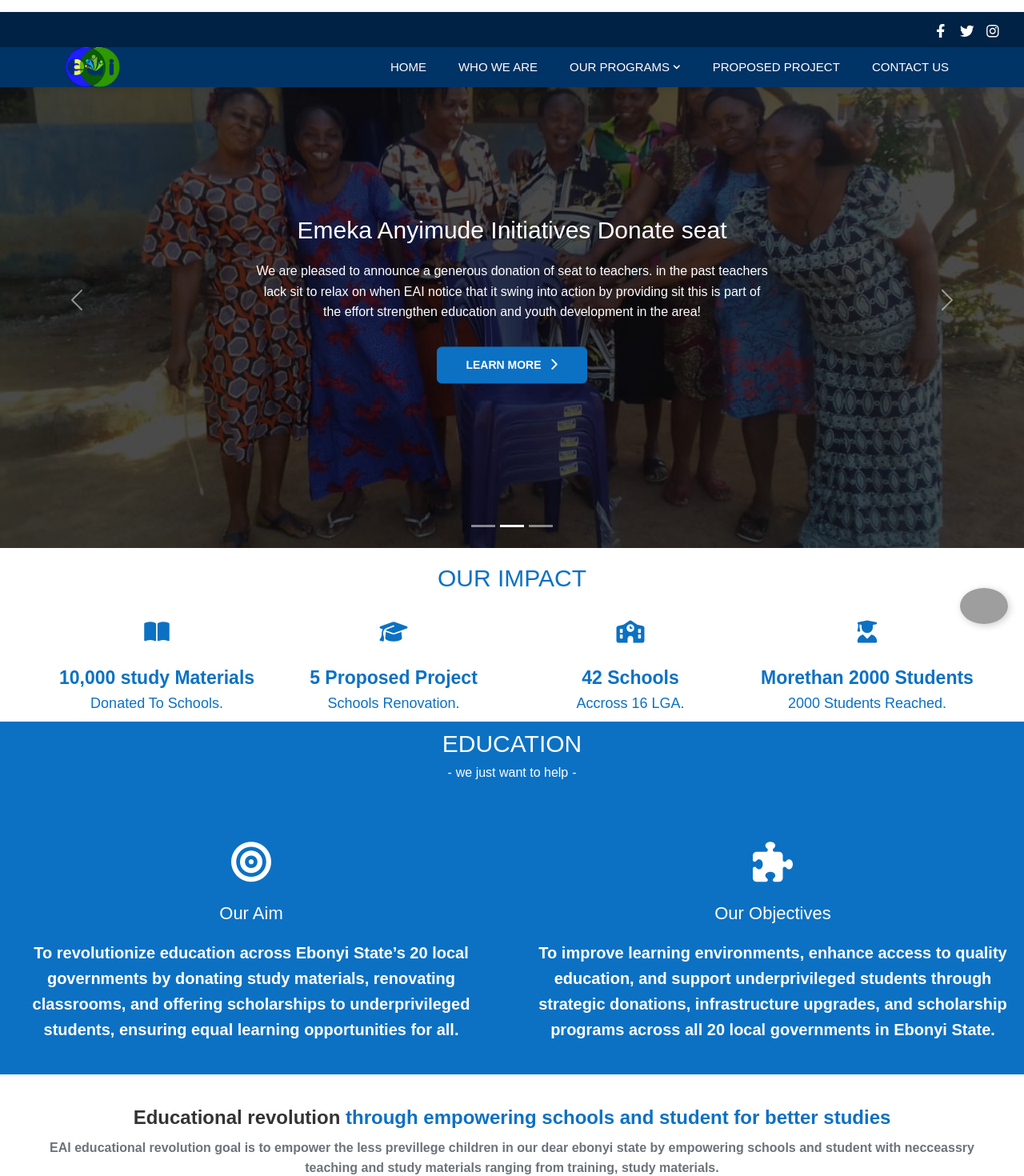
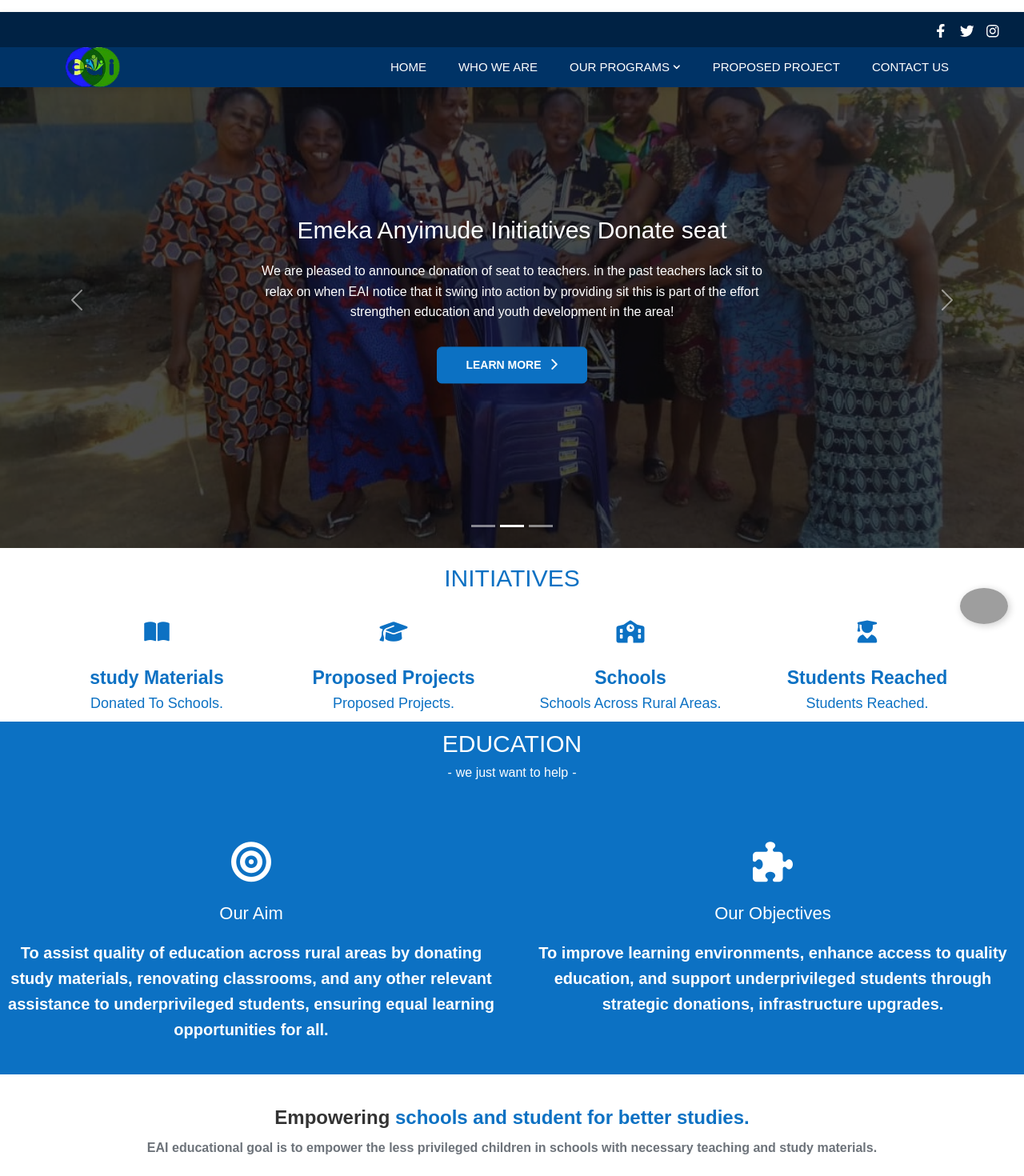
Before and after one commit to sanusijen/emeka, a React (Create React App) app: page / in a window 1280 px wide. Shown: the top 1470 px of the page at 80% size. Built offline with nearby package versions, Linux system fonts and the light colour scheme; grey boxes are pictures that could not be loaded; a web font is replaced by a local one.

Commit message:
Updated May page and internal links

```diff
--- a/src/components/footer.js
+++ b/src/components/footer.js
@@ -23,7 +23,7 @@
 
   return (
     <Container fluid>
-      <div className="copyright">&copy; 2025 Emeka Anyimude Initiatives. All Right Reserved.</div>
+      <div className="copyright">&copy; 2025 Emeka Anyimude Initiative. All Right Reserved.</div>
       <div className="socials">
         <ul>
           <li><a href="https://www.facebook.com"><i className="fab fa-facebook-f"></i></a></li>
--- a/src/components/hero.js
+++ b/src/components/hero.js
@@ -8,13 +8,13 @@
     id: 1,
     icon: 'fas fa-bullseye',
     title: 'Our Aim',
-    description: 'To revolutionize education across Ebonyi State’s 20 local governments by donating study materials, renovating classrooms, and offering scholarships to underprivileged students, ensuring equal learning opportunities for all.'
+    description: 'To assist quality of education across rural areas  by donating study materials, renovating classrooms, and any other relevant assistance to underprivileged students, ensuring equal learning opportunities for all.'
   },
   {
     id: 2,
     icon: 'fas fa-puzzle-piece',
     title: 'Our Objectives',
-    description: 'To improve learning environments, enhance access to quality education, and support underprivileged students through strategic donations, infrastructure upgrades, and scholarship programs across all 20 local governments in Ebonyi State.'
+    description: 'To improve learning environments, enhance access to quality education, and support underprivileged students through strategic donations, infrastructure upgrades.'
   },
 
 
@@ -25,22 +25,22 @@
     id: 1,
     image: require('../assets/images/ggs.jpg'),
     title: 'Emeka Anyimude Initiatives Donation to Government Girls Secondary School Ndulo  ',
-    description: 'We are pleased to announce a generous donation to Government Girls Secondary School Ndulo, Ndulo. This support will help provide essential learning materials, improve classroom facilities, and create a better learning environment for the pupils. The school community deeply appreciates this gesture, which reflects a strong commitment to education and youth development in the area!',
-    link: 'https://www.google.com'
+    description: 'We are pleased to announce donation to Government Girls Secondary School Ndulo, Ndulo. This support will help provide essential learning materials, improve classroom facilities, and create a better learning environment for the pupils. The school community deeply appreciates this gesture, which reflects a strong commitment to education and youth development in the area!',
+    link: '/about'
   },
   {
     id: 2,
     image: require('../assets/images/sit.jpg'),
     title: 'Emeka Anyimude Initiatives Donate seat  ',
-    description: 'We are pleased to announce a generous donation of seat to teachers. in the past teachers lack sit to relax on when EAI notice that it swing into action by providing sit this is part of the effort  strengthen education and youth development in the area!',
-    link: 'https://www.facebook.com'
+    description: 'We are pleased to announce donation of seat to teachers. in the past teachers lack sit to relax on when EAI notice that it swing into action by providing sit this is part of the effort  strengthen education and youth development in the area!',
+    link: '/about'
   },
   {
     id: 3,
     image: require('../assets/images/hero5.jpeg'),
     title: 'Emeka Anyimude Initiatives Donation to Community Junior Secondary School Umuoghara ',
-    description: 'We are pleased to announce a generous donation to Community Junior Secondary School Umuoghara. This support will help provide essential learning materials, improve classroom facilities, and create a better learning environment for the pupils. The school community deeply appreciates this gesture, which reflects a strong commitment to education and youth development in the area!',
-    link: 'https://www.twitter.com'
+    description: 'We are pleased to announce donation to Community Junior Secondary School Umuoghara. This support will help provide essential learning materials, improve classroom facilities, and create a better learning environment for the pupils. The school community deeply appreciates this gesture, which reflects a strong commitment to education and youth development in the area!',
+    link: '/about'
   }
 ];
 
@@ -48,26 +48,26 @@
   {
     id: 1,
     icon: 'fas fa-book-open',
-    title: '10,000 study Materials',
+    title: ' study Materials',
     description: 'Donated To Schools.'
   },
   {
     id: 2,
     icon: 'fas fa-graduation-cap',
-    title: '5 Proposed Project',
-    description: 'Schools Renovation.'
+    title: ' Proposed Projects',
+    description: 'Proposed Projects.'
   },
   {
     id: 3,
     icon: 'fas fa-school',
-    title: '42 Schools',
-    description: 'Accross 16 LGA.'
+    title: 'Schools',
+    description: 'Schools Across Rural Areas.'
   },
   {
     id: 4,
     icon: 'fas fa-user-graduate',
-    title: 'Morethan 2000 Students',
-    description: '2000 Students Reached.'
+    title: 'Students Reached',
+    description: ' Students Reached.'
   },
 
 ];
@@ -96,7 +96,7 @@
 
 
       <div className="title-holder" style={{marginTop:'20px',marginBottom:'20px', color:'#0c71c3', fontSize:"20px",fontWeight:"bold"}}>
-          <h2>OUR IMPACT</h2>
+          <h2>INITIATIVES</h2>
         </div>
   <Container fluid>
       <Row className="g-2"> {/* Bootstrap gutter spacing, smaller value = less space */}
--- a/src/components/slider.js
+++ b/src/components/slider.js
@@ -107,13 +107,13 @@
       <div style={{ maxWidth: "1200px", margin: "0 auto", padding: "10px" }}>
         <div style={{ textAlign: "center", paddingBottom: "20px" }}>
           <h1 style={{ fontWeight: "bold", fontSize: "24px", marginBottom: "10px" }}>
-            Educational revolution{" "}
+          Empowering{" "}
             <span style={{color:"#0c71c3"}}>
-              through empowering schools and student for better studies
+            schools and student for better studies.
             </span>
           </h1>
           <p style={{ color: "#6D737A", fontWeight: "bold", fontSize: "16px" }}>
-       EAI educational revolution goal is to empower the less previllege children in our dear ebonyi state by empowering schools and student with necceassry teaching and study materials ranging from training, study materials.
+          EAI educational  goal is to empower the less privileged children in schools with necessary teaching and study materials.
           </p>
         </div>
         <Slider {...settings}>
--- a/src/pages/contact.js
+++ b/src/pages/contact.js
@@ -43,7 +43,7 @@
               emekaudeai@gmail.com
             </li>
             <li>
-              <i className="fas fa-phone"></i>
+              <i className="fas fa-envelope"></i>
               emekaudeai@gmail.com
             </li>
             <li>
--- a/src/pages/proposed.js
+++ b/src/pages/proposed.js
@@ -20,7 +20,7 @@
           <h2>Our Proposed Projects</h2>
           <div style={{ textAlign: "center", paddingBottom: "10px" }}>
           <p style={{ color: "#6D737A", fontWeight: "bold", fontSize: "16px" }}>
-          The Emeka Anyimu Initiative (EAI) is committed to advancing an educational revolution aimed at uplifting underprivileged children in Ebonyi State. Our proposed projects focus on empowering public schools and students by providing essential study materials, including textbooks, writing supplies, and other learning resources. We also plan to support teachers through professional training and capacity-building workshops to improve the quality of education delivered in the classroom. In addition, we aim to rehabilitate dilapidated school structures across the state, creating a more conducive and safe learning environment. Through these targeted interventions, EAI seeks to promote equal access to quality education and inspire academic success among students from disadvantaged backgrounds.
+          Our proposed projects focus on empowering public schools and students by providing essential study materials, including textbooks, writing supplies, and other learning resources. We also plan to support teachers to improve the quality of education delivered in the classroom. In addition, we aim to rehabilitate dilapidated school structures, creating a more conducive and safe learning environment. Through these targeted interventions, EAI seeks to promote equal access to quality education and inspire academic success among students from disadvantaged backgrounds.
           </p>
         </div>
         </div>
@@ -49,7 +49,7 @@
           <p>CONDITION:Dillapitated Roof </p>
           <p>PROPOSED PROJECT: Roof Renovation </p>
           <p>Presco Secondary School, located in Ebonyi State, is currently facing severe infrastructural challenges, with one of the most pressing issues being its dilapidated classroom roofs. These damaged roofs pose a serious threat to the safety and learning experience of students and teachers, especially during the rainy season, when classes are often disrupted or relocated due to water leakage and unsafe conditions.
-Recognizing the urgent need for intervention, the Emeka Anyimu Initiative (EAI) has identified Presco Secondary School as a priority in its ongoing mission to improve educational infrastructure across the state. As part of our proposed projects, EAI is committed to renovating the school’s classroom roofs to provide a safer, more conducive learning environment. This renovation will include replacing damaged roofing sheets, reinforcing roof structures, and ensuring proper drainage to prevent future deterioration.
+Recognizing the urgent need for intervention, the Emeka Anyimude Initiative (EAI) has identified Presco Secondary School as a priority in its ongoing mission to improve educational infrastructure across the state. As part of our proposed projects, EAI is committed to renovating the school’s classroom roofs to provide a safer, more conducive learning environment. This renovation will include replacing damaged roofing sheets, reinforcing roof structures, and ensuring proper drainage to prevent future deterioration.
 Through this project, EAI aims not only to restore the physical integrity of the school but also to boost student morale, encourage school attendance, and promote academic excellence in a safer and more dignified setting.
  </p>
           </Col>
@@ -73,7 +73,7 @@
           <p>CONDITION:Dillapitated Roof </p>
           <p>PROPOSED PROJECT: Roof Renovation </p>
           <p>ISHIAGU HIGH SCHOOL, located in Ebonyi State, is currently facing severe infrastructural challenges, with one of the most pressing issues being its dilapidated classroom roofs. These damaged roofs pose a serious threat to the safety and learning experience of students and teachers, especially during the rainy season, when classes are often disrupted or relocated due to water leakage and unsafe conditions.
-Recognizing the urgent need for intervention, the Emeka Anyimu Initiative (EAI) has identified Ishiagu High School as a priority in its ongoing mission to improve educational infrastructure across the state. As part of our proposed projects, EAI is committed to renovating the school’s classroom roofs to provide a safer, more conducive learning environment. This renovation will include replacing damaged roofing sheets, reinforcing roof structures, and ensuring proper drainage to prevent future deterioration.
+Recognizing the urgent need for intervention, the Emeka Anyimude Initiative (EAI) has identified Ishiagu High School as a priority in its ongoing mission to improve educational infrastructure across the state. As part of our proposed projects, EAI is committed to renovating the school’s classroom roofs to provide a safer, more conducive learning environment. This renovation will include replacing damaged roofing sheets, reinforcing roof structures, and ensuring proper drainage to prevent future deterioration.
 Through this project, EAI aims not only to restore the physical integrity of the school but also to boost student morale, encourage school attendance, and promote academic excellence in a safer and more dignified setting.
  </p>
 
@@ -92,7 +92,7 @@
           <p>CONDITION: Dillapitated Roof </p>
           <p>PROPOSED PROJECT: Roof Renovation </p>
           <p>UGWU JUNIOR SECONDARY SCHOOL, located in Ebonyi State, is currently facing severe infrastructural challenges, with one of the most pressing issues being its dilapidated classroom roofs. These damaged roofs pose a serious threat to the safety and learning experience of students and teachers, especially during the rainy season, when classes are often disrupted or relocated due to water leakage and unsafe conditions.
-Recognizing the urgent need for intervention, the Emeka Anyimu Initiative (EAI) has identified ugwu junior secondary school as a priority in its ongoing mission to improve educational infrastructure across the state. As part of our proposed projects, EAI is committed to renovating the school’s classroom roofs to provide a safer, more conducive learning environment. This renovation will include replacing damaged roofing sheets, reinforcing roof structures, and ensuring proper drainage to prevent future deterioration.
+Recognizing the urgent need for intervention, the Emeka Anyimude Initiative (EAI) has identified ugwu junior secondary school as a priority in its ongoing mission to improve educational infrastructure across the state. As part of our proposed projects, EAI is committed to renovating the school’s classroom roofs to provide a safer, more conducive learning environment. This renovation will include replacing damaged roofing sheets, reinforcing roof structures, and ensuring proper drainage to prevent future deterioration.
 Through this project, EAI aims not only to restore the physical integrity of the school but also to boost student morale, encourage school attendance, and promote academic excellence in a safer and more dignified setting.
  </p>
           </Col>
```
Also changed, not shown: src/components/blog.js (+4 -4 lines), src/pages/about.js (+1 -12 lines).
